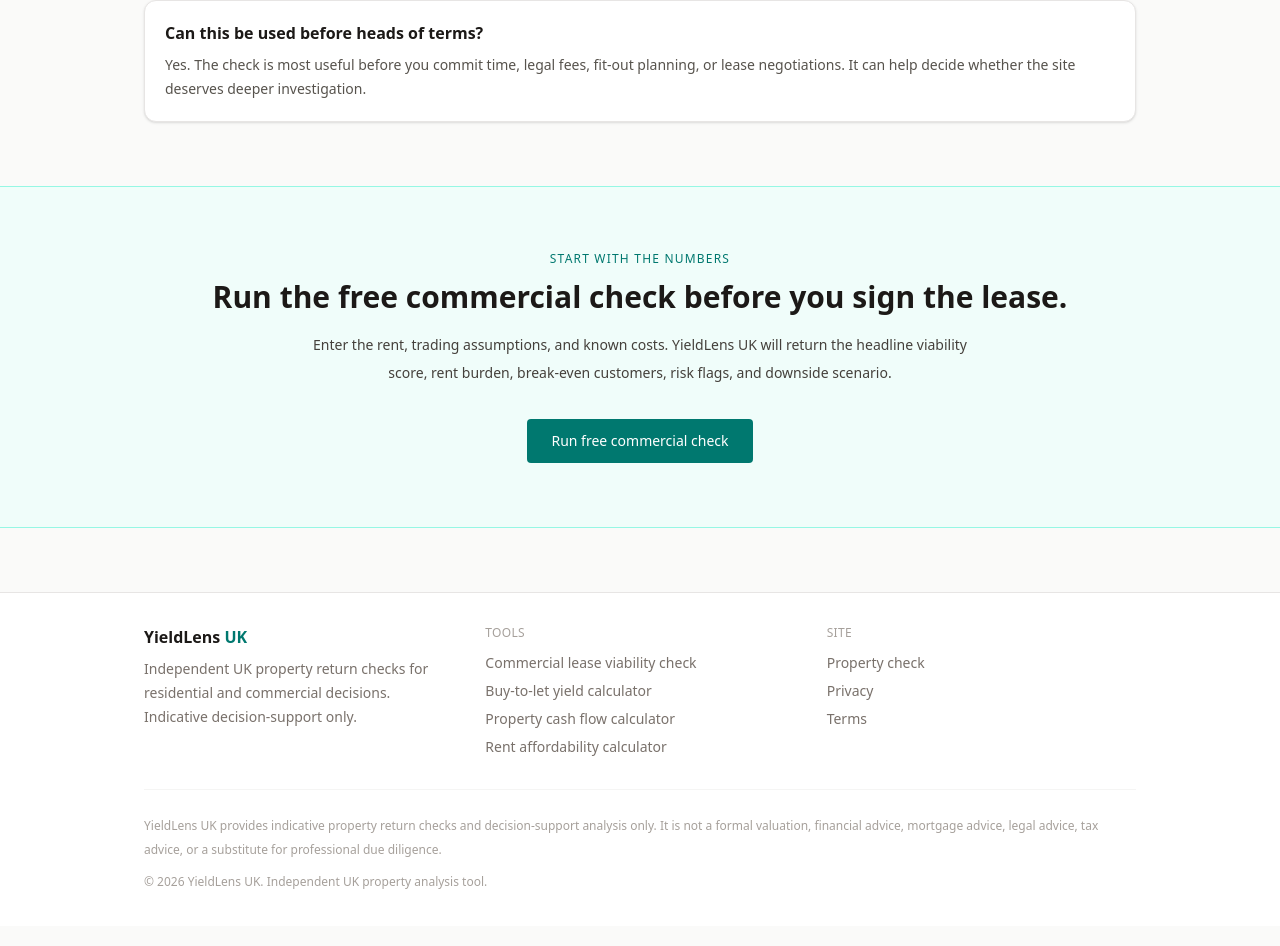
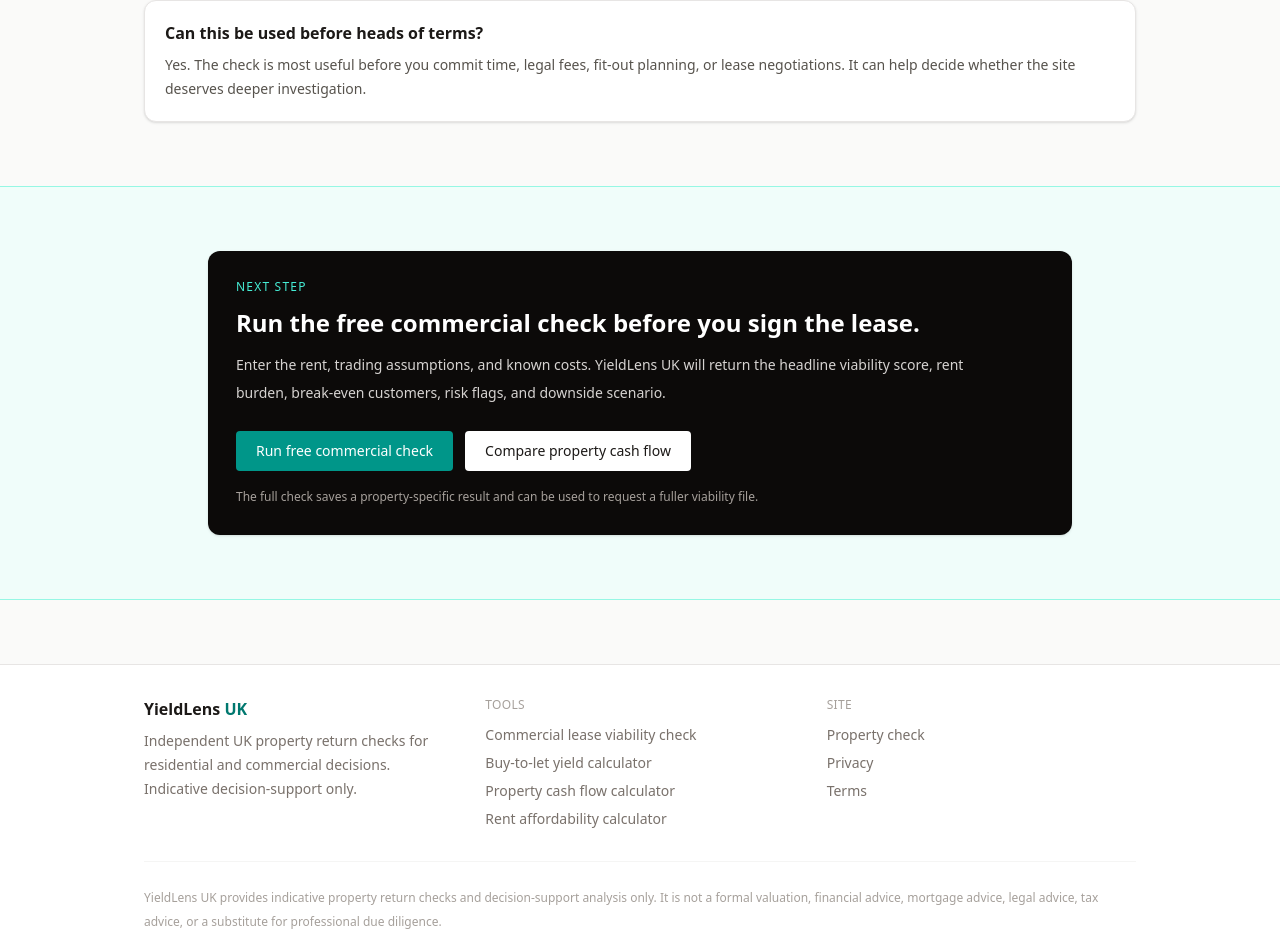
Before and after one commit to samueljcarlon/yieldlens-uk, a Next.js app: page /commercial-lease-viability-check in a window 1280 px wide. Shown: the part 4481-5427 px from the top of the page. Built offline with nearby package versions, Linux system fonts and the light colour scheme.

Commit message:
Fix tracked conversion CTA logging

```diff
--- a/app/commercial-lease-viability-check/page.tsx
+++ b/app/commercial-lease-viability-check/page.tsx
@@ -1,6 +1,7 @@
 import type { Metadata } from 'next';
 import Link from 'next/link';
 import JsonLd from '@/components/JsonLd';
+import ToolConversionPanel from '@/components/ToolConversionPanel';
 
 export const metadata: Metadata = {
   title: 'Commercial Lease Viability Check | YieldLens UK',
@@ -412,27 +413,16 @@
       </section>
 
       <section className="bg-teal-50 border-y border-teal-200">
-        <div className="max-w-4xl mx-auto px-4 py-16 text-center">
-          <p className="text-xs uppercase tracking-widest text-teal-700 font-medium mb-3">
-            Start with the numbers
-          </p>
-
-          <h2 className="text-3xl font-bold text-stone-900 mb-4">
-            Run the free commercial check before you sign the lease.
-          </h2>
-
-          <p className="text-sm text-stone-700 leading-7 max-w-2xl mx-auto mb-8">
-            Enter the rent, trading assumptions, and known costs. YieldLens UK will
-            return the headline viability score, rent burden, break-even customers,
-            risk flags, and downside scenario.
-          </p>
-
-          <Link
-            href="/check?mode=commercial"
-            className="inline-block bg-teal-700 text-white px-6 py-3 rounded font-medium hover:bg-teal-800 transition-colors text-sm"
-          >
-            Run free commercial check
-          </Link>
+        <div className="max-w-4xl mx-auto px-4 py-16">
+          <ToolConversionPanel
+            sourceTool="commercial_lease_page"
+            title="Run the free commercial check before you sign the lease."
+            description="Enter the rent, trading assumptions, and known costs. YieldLens UK will return the headline viability score, rent burden, break-even customers, risk flags, and downside scenario."
+            primaryLabel="Run free commercial check"
+            primaryHref="/check?mode=commercial"
+            secondaryLabel="Compare property cash flow"
+            secondaryHref="/property-cash-flow-calculator"
+          />
         </div>
       </section>
     </div>
--- a/app/property-cash-flow-calculator/page.tsx
+++ b/app/property-cash-flow-calculator/page.tsx
@@ -2,6 +2,7 @@
 import Link from 'next/link';
 import JsonLd from '@/components/JsonLd';
 import PropertyCashFlowTool from '@/components/PropertyCashFlowTool';
+import ToolConversionPanel from '@/components/ToolConversionPanel';
 
 export const metadata: Metadata = {
   title: 'Property Cash Flow Calculator UK | YieldLens UK',
@@ -155,6 +156,18 @@
 
       <section id="calculator" className="max-w-6xl mx-auto px-4 py-16">
         <PropertyCashFlowTool />
+
+        <div className="mt-8">
+          <ToolConversionPanel
+            sourceTool="property_cash_flow"
+            title="Want a fuller property return check?"
+            description="The cash flow calculator checks whether rent survives regular costs. The full residential check saves a property-specific result with yield, risk flags, assumptions, downside pressure, and a viability file request option."
+            primaryLabel="Run full residential check"
+            primaryHref="/check?mode=residential"
+            secondaryLabel="Compare buy-to-let yield"
+            secondaryHref="/buy-to-let-yield-calculator"
+          />
+        </div>
       </section>
 
       <section className="bg-white border-y border-stone-200">
--- a/app/rent-affordability-check/page.tsx
+++ b/app/rent-affordability-check/page.tsx
@@ -2,6 +2,7 @@
 import Link from 'next/link';
 import JsonLd from '@/components/JsonLd';
 import RentAffordabilityTool from '@/components/RentAffordabilityTool';
+import ToolConversionPanel from '@/components/ToolConversionPanel';
 
 export const metadata: Metadata = {
   title: 'Rent Affordability Calculator UK | YieldLens UK',
@@ -162,6 +163,18 @@
 
       <section id="calculator" className="max-w-6xl mx-auto px-4 py-16">
         <RentAffordabilityTool />
+
+        <div className="mt-8">
+          <ToolConversionPanel
+            sourceTool="rent_affordability"
+            title="Want to check the property itself, not just the rent?"
+            description="The rent affordability calculator checks your monthly pressure. The full residential check looks at the property numbers, rent assumptions, ownership costs, yield, cash flow, and downside risk."
+            primaryLabel="Run full residential check"
+            primaryHref="/check?mode=residential"
+            secondaryLabel="Compare property cash flow"
+            secondaryHref="/property-cash-flow-calculator"
+          />
+        </div>
       </section>
 
       <section className="bg-white border-y border-stone-200">
--- /dev/null
+++ b/components/ToolConversionPanel.tsx
@@ -0,0 +1,91 @@
+'use client';
+
+import { MouseEvent, useState } from 'react';
+import { useRouter } from 'next/navigation';
+import { logToolEvent } from '@/lib/logToolEvent';
+
+interface ToolConversionPanelProps {
+  sourceTool: string;
+  title: string;
+  description: string;
+  primaryLabel: string;
+  primaryHref: string;
+  secondaryLabel?: string;
+  secondaryHref?: string;
+}
+
+export default function ToolConversionPanel({
+  sourceTool,
+  title,
+  description,
+  primaryLabel,
+  primaryHref,
+  secondaryLabel,
+  secondaryHref,
+}: ToolConversionPanelProps) {
+  const router = useRouter();
+  const [clickedLabel, setClickedLabel] = useState<string | null>(null);
+
+  const handleClick = async (
+    event: MouseEvent<HTMLAnchorElement>,
+    label: string,
+    href: string
+  ) => {
+    event.preventDefault();
+    setClickedLabel(label);
+
+    await logToolEvent({
+      event_name: 'conversion_cta_clicked',
+      page_path: window.location.pathname,
+      tool_name: sourceTool,
+      result_label: label,
+      result_band: 'cta_click',
+      metadata: {
+        destination: href,
+        sourceTool,
+      },
+    });
+
+    router.push(href);
+  };
+
+  return (
+    <div className="bg-stone-950 text-white rounded-xl p-7 shadow-sm">
+      <p className="text-xs uppercase tracking-widest text-teal-300 font-medium mb-3">
+        Next step
+      </p>
+
+      <h2 className="text-2xl font-bold mb-3">
+        {title}
+      </h2>
+
+      <p className="text-sm text-stone-300 leading-7 max-w-3xl mb-6">
+        {description}
+      </p>
+
+      <div className="flex flex-col sm:flex-row gap-3">
+        <a
+          href={primaryHref}
+          onClick={(event) => handleClick(event, primaryLabel, primaryHref)}
+          className="bg-teal-600 text-white px-5 py-2.5 rounded text-sm font-medium hover:bg-teal-500 text-center"
+        >
+          {clickedLabel === primaryLabel ? 'Opening...' : primaryLabel}
+        </a>
+
+        {secondaryLabel && secondaryHref && (
+          <a
+            href={secondaryHref}
+            onClick={(event) => handleClick(event, secondaryLabel, secondaryHref)}
+            className="bg-white text-stone-900 px-5 py-2.5 rounded text-sm font-medium hover:bg-stone-100 text-center"
+          >
+            {clickedLabel === secondaryLabel ? 'Opening...' : secondaryLabel}
+          </a>
+        )}
+      </div>
+
+      <p className="text-xs text-stone-400 mt-4 leading-5">
+        The full check saves a property-specific result and can be used to request a fuller viability file.
+      </p>
+    </div>
+  );
+}
--- a/lib/logToolEvent.ts
+++ b/lib/logToolEvent.ts
@@ -13,6 +13,7 @@
       method: 'POST',
       headers: { 'Content-Type': 'application/json' },
       body: JSON.stringify(payload),
+      keepalive: true,
     });
   } catch {
     // Fail silently. The UI must never crash due to analytics.
```
